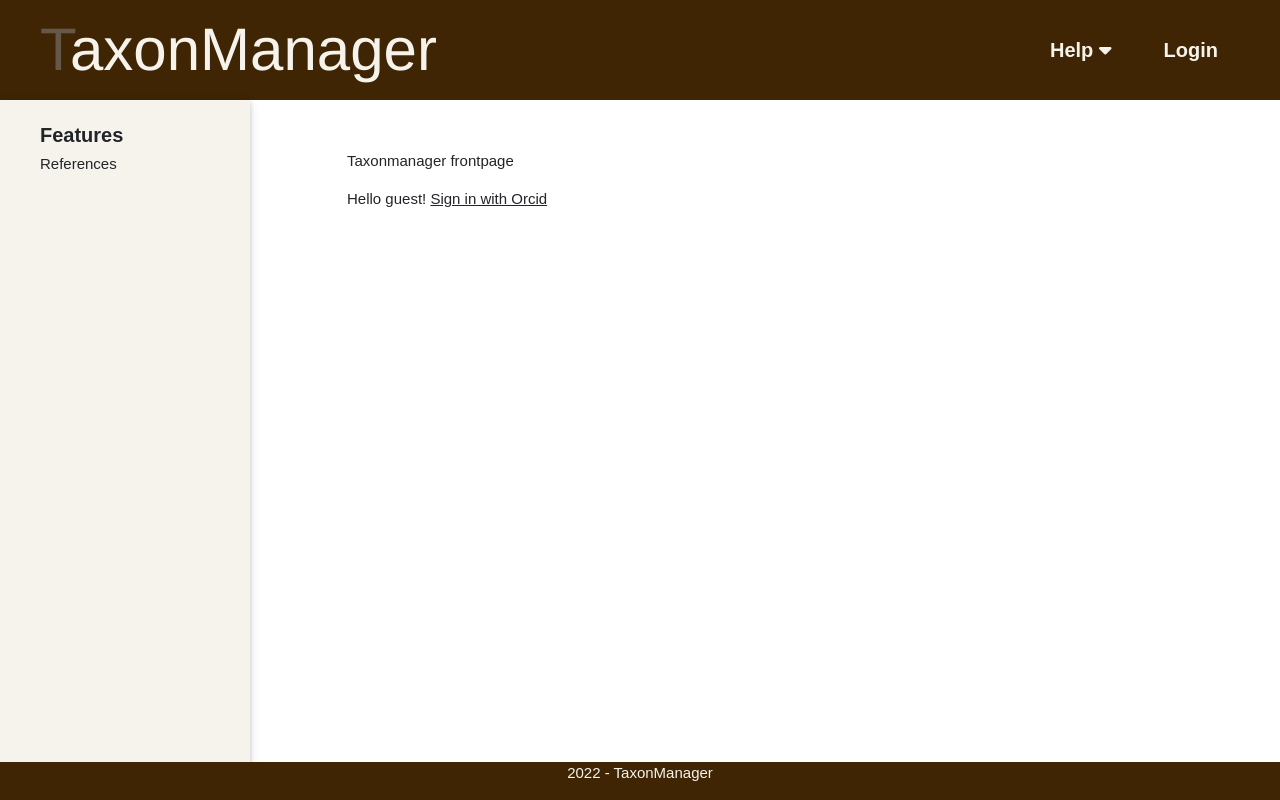
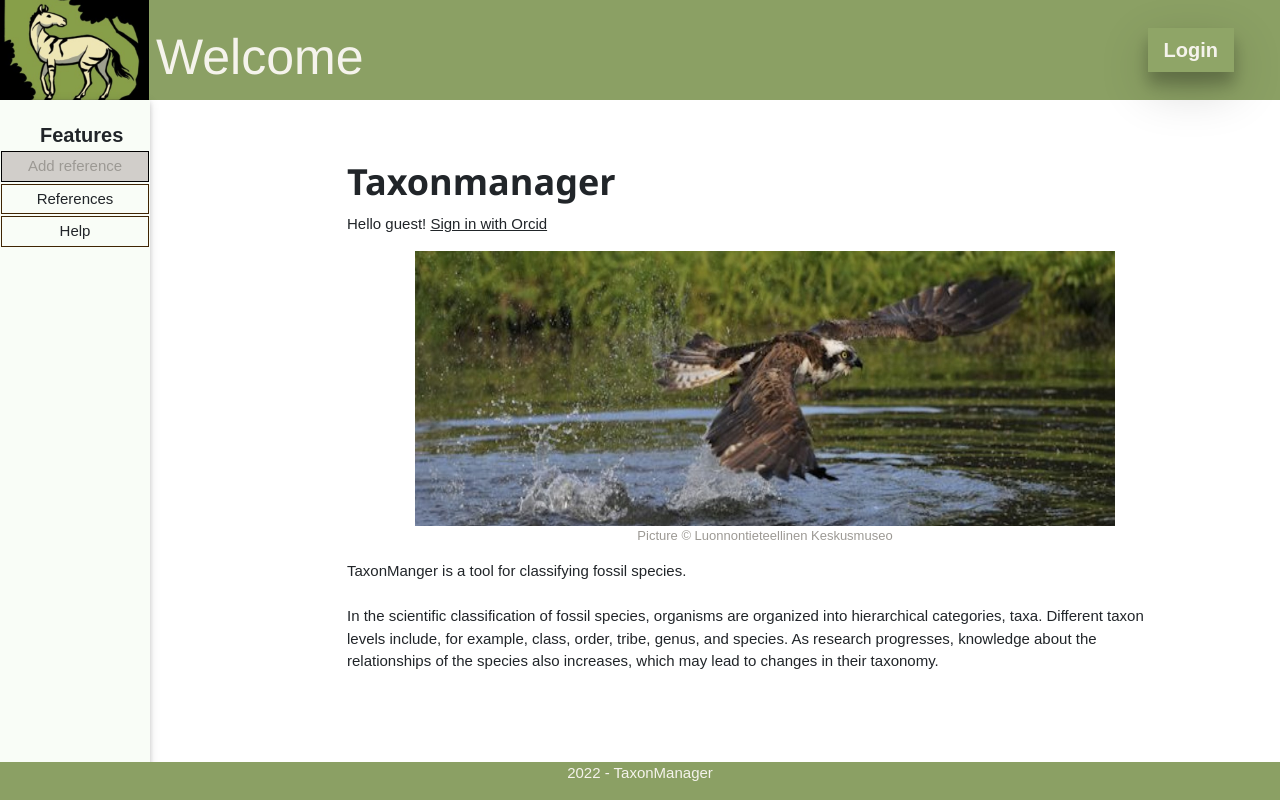
Before and after one commit to karilint/TaxonManager, a Django app: page / in a window 1280 px wide. Run offline with Django 3.2, Linux system fonts and the light colour scheme; lists and menus that the app fills with data are empty; some libraries are stand-ins or nearby versions.

Commit message:
new styling

```diff
--- a/app/front/templates/front/base.html
+++ b/app/front/templates/front/base.html
@@ -1,7 +1,7 @@
 <!DOCTYPE html>
 <html lang='en'>
 {% load socialaccount %}
-
+{% load static %}
 <head>
     <meta charset="UTF-8">
     <title>TaxonManager</title>
@@ -14,12 +14,12 @@
         /* color themes */
         .w3-theme {
             color: #F5F3EC !important;
-            background-color: #3f2503 !important
+            background-color: #8ba064 !important
         }
 
         .w3-theme-b1 {
             color: #F5F3EC !important;
-            background-color: #3f2503 !important;
+            background-color: #8fa567 !important;
         }
 
         .w3-theme-b1:hover {
@@ -37,16 +37,14 @@
 
         .title-logo {
             font-family: 'Helvetica', cursive;
-            font-size: 60px;
+            font-size: 50px;
             text-align: right;
+            position: absolute;
+            left: 140px;
         }
 
         .title-logo a {
             text-decoration: none;
-        }
-
-        .title-logo::first-letter {
-            color: #665848;
         }
 
         .help-button,
@@ -81,12 +79,13 @@
         }
 
         .header-button .w3-button:hover {
-            background-color: #F5F3EC !important;
+            background-color: #edf5ec !important;
             color: #665848 !important;
         }
 
         .header-text-button .w3-button {
             font-family: 'Work Sans', sans-serif !important;
+            box-shadow: 0 12px 16px 0 rgba(0,0,0,0.24), 0 17px 50px 0 rgba(0,0,0,0.19);
         }
 
         .header-left .w3-display-container {
@@ -135,7 +134,7 @@
         }
 
         .list-item .w3-button:hover {
-            background-color: #e6dcd0 !important;
+            background-color: #f0f1fa !important;
         }
 
         .page-container {
@@ -149,8 +148,8 @@
             overflow: scroll;
             height: calc(100% - 100px) !important;
             z-index: 3 !important;
-            width: 250px !important;
-            background-color: #F5F3EC !important;
+            width: 150px !important;
+            background-color: #f9fdf7 !important;
             overflow-y: auto;
             overflow-x: auto;
         }
@@ -332,6 +331,41 @@
             overflow: hidden;
             transition: max-height 0.2s ease-out;
         }
+
+        #sideButton
+        {
+            text-align: center;
+            padding: 3px 16px !important;
+            border: 1px solid #3f2503 !important;
+            font-weight: normal;
+        }
+
+        #sideButton_notAvailable
+        {
+            text-align: center;
+            padding: 3px 16px !important;
+            border: 1px solid #000000 !important;
+            background-color: #d1ceca;
+            color: #9c9994;
+            font-weight: normal;
+        }
+
+        #header_image
+        {
+            position: absolute;
+            top: -25px;
+            left: -17px;
+        }
+
+        #image_text
+        {
+            text-align: center;
+        }
+        #image_credit
+        {
+            color: #9c9994;
+            font-size: small;
+        }
     </style>
 
     <!-- css used for Django select2 -->
@@ -350,24 +384,12 @@
                                 onclick="w3_open()"></i>
                         </div>
                         <div class="w3-left">
-                            <h2 class="title-logo"><a href="/">TaxonManager</a></h2>
+                            <div class="w3-hide-medium w3-hide-small"><img src="{% static "images/nowdatabase.jpg" %}" alt="now database" height="115" width="150" class="responsive" id="header_image"> <h2 class="title-logo"><a href="/">Welcome</a></h2></div>
                         </div>
                     </div>
                 </div>
                 <div class="header-right w3-display-right">
                     <div class="menu-item w3-display-container w3-hide-medium w3-hide-small">
-                        <div class="menu-item-left w3-display-left">
-                            <div class="w3-dropdown-hover w3-theme">
-                                <div class="header-button header-text-button">
-                                    <button class="w3-button w3-theme-b1">
-                                        <h4 class="help-button">Help <i class="fa fa-caret-down"></i></h4>
-                                    </button>
-                                </div>
-                                <div class="help-dropdown list-item w3-dropdown-content w3-bar-block w3-card-4">
-                                    <a href="/"> Example link </a><br>
-                                </div>
-                            </div>
-                        </div>
                         <div class="menu-item-right w3-display-right">
                             <div class="header-button header-text-button">
                                 {% if user.is_authenticated %}
@@ -407,17 +429,23 @@
                             {% else %}
                             <a href="{% provider_login_url 'orcid' %}" class="w3-bar-item w3-button" id="loginButton">Login</a>
                             {% endif %}
-                            <a href="/" class="w3-bar-item w3-button"> Help</a>
                         </div>
                     </div>
                     <br><br>
                     <br><br>
                 </div>
-                <h4 class="w3-bar-item">Features</h4>
-                {% if user.is_authenticated %}
-                <a class="w3-bar-item w3-button" href="/add_reference"> Add reference </a>
-                {% endif %}
-                <a class="w3-bar-item w3-button" href="/references"> References </a>
+                <h4 class="w3-bar-item" id="sideHeader">Features</h4>
+                <table>
+                    <tr><th>{% if user.is_authenticated %}
+                        <a class="w3-bar-item w3-button" id="sideButton" href="/add_reference"> Add reference </a>
+                        {% else %}
+                        <a class="w3-bar-item w3-button" id="sideButton_notAvailable" href="/add_reference"> Add reference </a>
+                        {% endif %}
+                    </th>
+                    </tr>
+                    <tr><th><a class="w3-bar-item w3-button" id="sideButton" href="/references"> References </a></th></tr>
+                    <tr><th><a class="w3-bar-item w3-button" id="sideButton" href="/"> Help </a></th></tr>
+                </table>
             </div>
         </div>
         <div class="main-content w3-main">
--- a/app/front/templates/front/index.html
+++ b/app/front/templates/front/index.html
@@ -1,20 +1,20 @@
 {% extends "front/base.html" %}
 {% load socialaccount %}
 {% block content %}
-
+{% load static %}
 <body>
-  <p>Taxonmanager frontpage</p>
-
+  <h1><b>Taxonmanager</b></h1>
   {% if user.is_authenticated %}
   <p>Hello, {{ user.username }}! You are logged in.<br></p>
 
   {% else %}
   <p>Hello guest! <a href="{% provider_login_url 'orcid' %}">Sign in with Orcid</a></p>
   {% endif %}
+  <div id="image_text">
+    <img src="{% static "images/bird.jpg" %}" height="275" width="700" alt="bird image" class="responsive">
+    <p id="image_credit">Picture © Luonnontieteellinen Keskusmuseo</p>
+  </div>
 
-
-
-
-
+  <p>TaxonManger is a tool for classifying fossil species.<br><br>In the scientific classification of fossil species, organisms are organized into hierarchical categories, taxa. Different taxon levels include, for example, class, order, tribe, genus, and species. As research progresses, knowledge about the relationships of the species also increases, which may lead to changes in their taxonomy.</p>
 </body>
 {% endblock %}
```
Also changed, not shown: cypress/integration/index_page.spec.js (+1 -1 lines), app/front/static/images/bird.jpg (added), app/front/static/images/nowdatabase.jpg (added).
